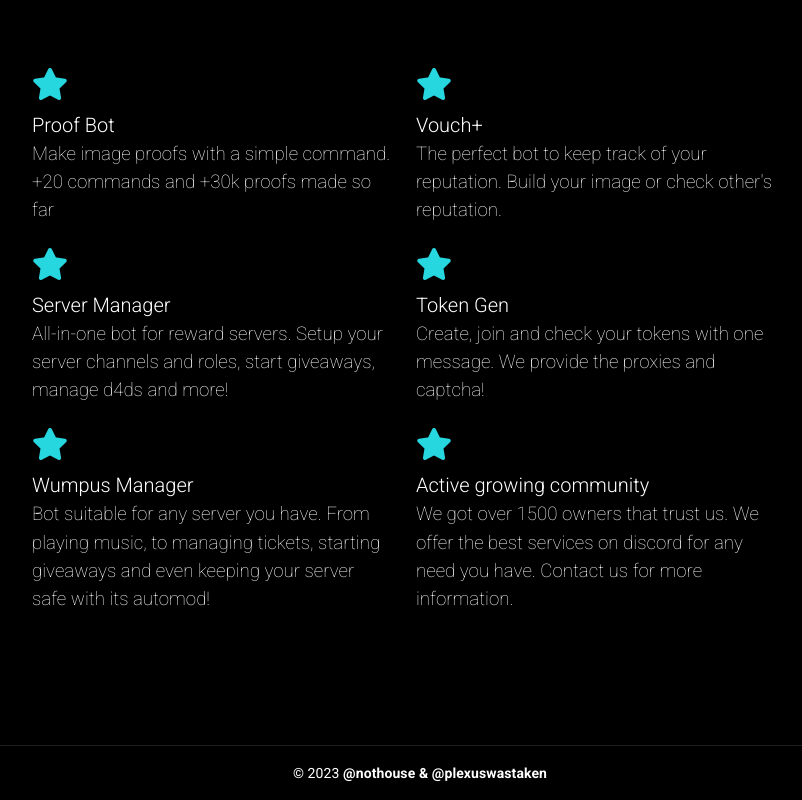
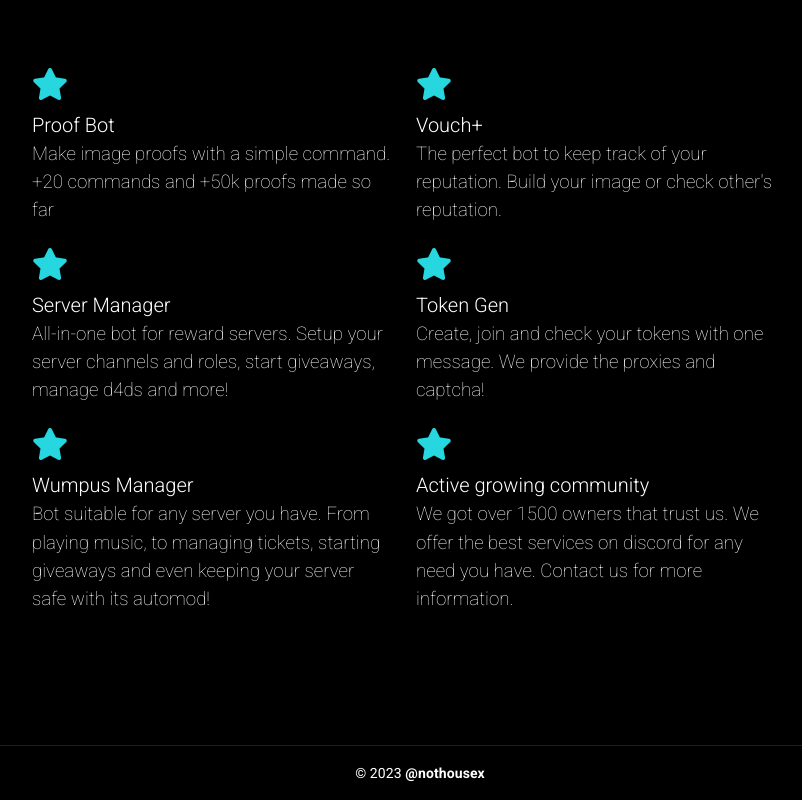
Before and after one commit to enderhacker/webssite, a plain HTML site: page index.html in a window 1280 px wide. Shown: the part 560-1360 px from the top of the page, without its empty margins (236-1038 px from the left). Drawn offline with Linux system fonts and the light colour scheme.

Commit message:
Update index.html

```diff
--- a/index.html
+++ b/index.html
@@ -971,7 +971,7 @@
 									<div class="col-sm-12 col-md-12 col-lg-4 col-xl-4 col-12" data-v-c692df44="">
 										<i aria-hidden="true" class="v-icon notranslate fas fa-star theme--dark" data-v-c692df44="" style="font-size:32px;color:#26d7e0;caret-color:#26d7e0;margin-bottom:10px;"></i>
 										<h2 class="font-weight-light" data-v-c692df44="">Proof Bot</h2>
-										<h3 class="font-weight-thin" data-v-c692df44="">Make image proofs with a simple command. +20 commands and +30k proofs made so far</h3>
+										<h3 class="font-weight-thin" data-v-c692df44="">Make image proofs with a simple command. +20 commands and +50k proofs made so far</h3>
 									</div>
 									<div class="col-sm-12 col-md-12 col-lg-4 col-xl-4 col-12" data-v-c692df44="">
 										<i aria-hidden="true" class="v-icon notranslate fas fa-star theme--dark" data-v-c692df44="" style="font-size:32px;color:#26d7e0;caret-color:#26d7e0;margin-bottom:10px;"></i>
@@ -1019,7 +1019,7 @@
 								<div class="lighten-1 white--text v-card v-card--flat v-sheet v-sheet--tile theme--dark" style="width:100%;background-color:#000000;border-color:#000000;">
 									<hr aria-orientation="horizontal" class="v-divider theme--dark" role="separator">
 									<div class="v-card__text white--text text-center">
-										© 2023 <strong>@nothouse & @plexuswastaken</strong>
+										© 2023 <strong>@nothousex</strong>
 									</div>
 								</div>
 							</footer>
```
